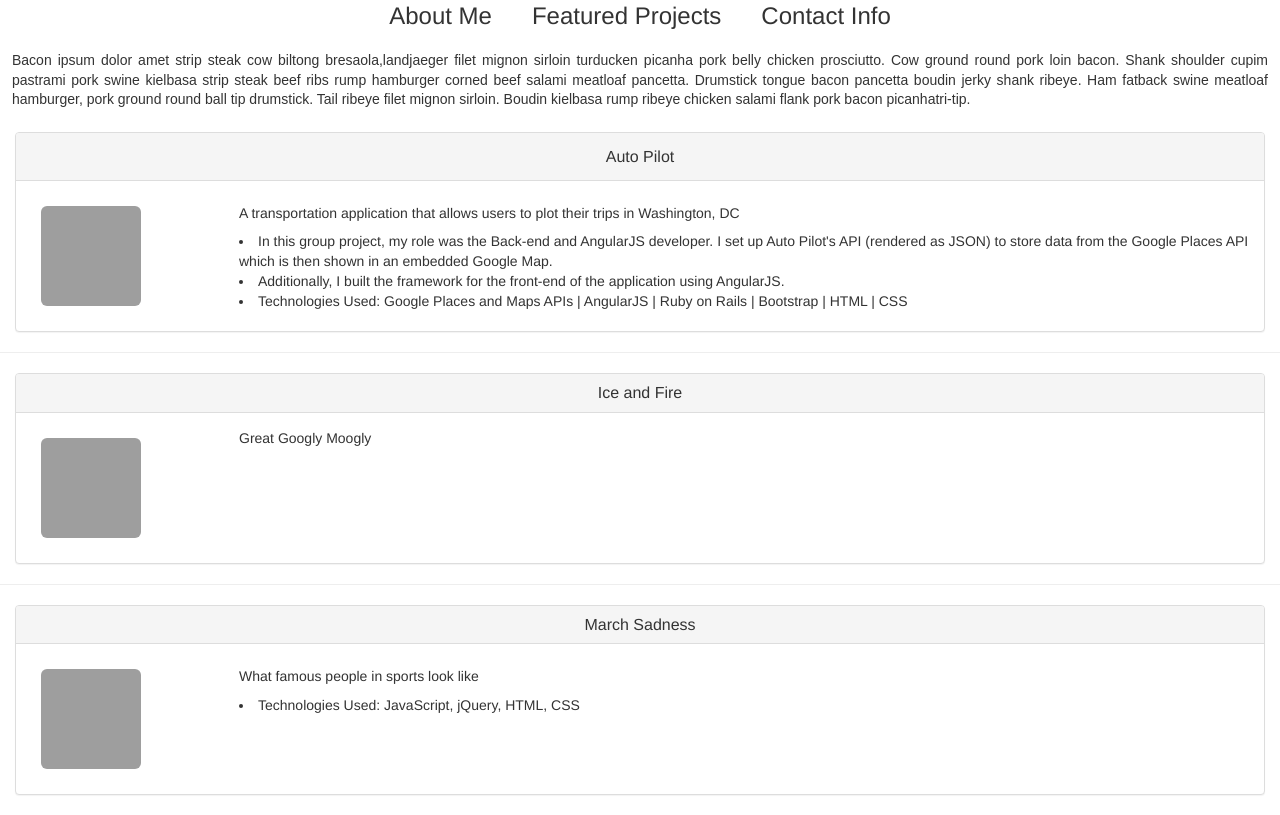
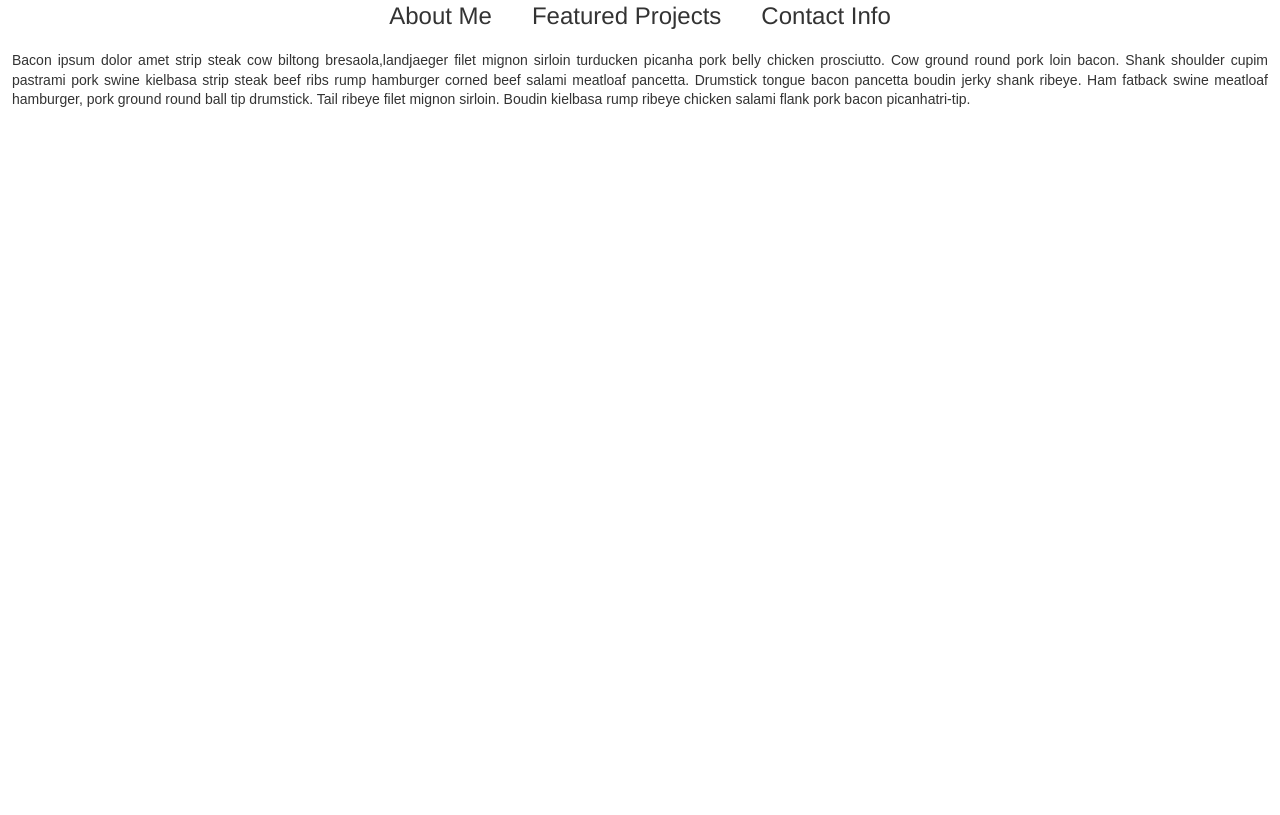
Before and after one commit to ssatyal/ssatyal.github.io, a plain HTML site: page index.html in a window 1280 px wide. Shown: the part 511-1326 px from the top of the page. After the commit the page ends 800 px from the top, so only its background shows below. Drawn offline with nearby package versions, Linux system fonts and the light colour scheme; grey boxes are pictures that could not be loaded.

Commit message:
moves project info into script

```diff
--- a/index.html
+++ b/index.html
@@ -49,57 +49,6 @@
   <div class="col-md-4"></div>
   <div class="col-md-4"></div>
 </div> -->
-<div class="panel panel-default">
-  <div class="panel-heading">
-    <h3 class="panel-title"><a href="https://auto-pilot.herokuapp.com/#/trips" target="_blank">Auto Pilot</a></h3>
-  </div>
-  <div class="panel-body">
-    <div class="row">
-      <div class="col-md-2">
-        <img src="https://maps.gstatic.com/mapfiles/maps-220.png" class="img-rounded pull-left">
-      </div>
-      <div class="col-md-10">
-        <h5>A transportation application that allows users to plot their trips in Washington, DC</h5>
-        <li>In this group project, my role was the Back-end and AngularJS developer. I set up Auto Pilot's API (rendered as JSON) to store data from the Google Places API which is then shown in an embedded Google Map.</li>
-        <li>Additionally, I built the framework for the front-end of the application using AngularJS.</li>
-        <li>Technologies Used: Google Places and Maps APIs | AngularJS | Ruby on Rails | Bootstrap | HTML | CSS</li>
-      </div>
-    </div>
-  </div>
-</div>
-<hr>
-<div class="panel panel-default">
-  <div class="panel-heading">
-    <h3 class="panel-title">Ice and Fire</h3>
-  </div>
-  <div class="panel-body">
-    <div class="row">
-      <div class="col-md-2">
-        <img src="http://www.quickhouse.ca/wp-content/uploads/edd/2015/04/STARK-SIGIL.jpg" class="img-rounded pull-left">
-      </div>
-      <div class="col-md-8">
-        Great Googly Moogly
-      </div>
-    </div>
-  </div>
-</div>
-<hr>
-<div class="panel panel-default">
-  <div class="panel-heading">
-    <h3 class="panel-title">March Sadness</h3>
-  </div>
-  <div class="panel-body">
-    <div class="row">
-      <div class="col-md-2">
-        <img src="http://a2.espncdn.com/combiner/i?img=i/espnradio/logos/the_dan_lebatard_show_1x1.jpg" class="img-rounded pull-left">
-      </div>
-      <div class="col-md-8">
-        <h5>What famous people in sports look like</h5>
-        <li>Technologies Used: JavaScript, jQuery, HTML, CSS</li>
-      </div>
-    </div>
-  </div>
-</div>
   <script src="https://maxcdn.bootstrapcdn.com/bootstrap/3.3.6/js/bootstrap.min.js" integrity="sha384-0mSbJDEHialfmuBBQP6A4Qrprq5OVfW37PRR3j5ELqxss1yVqOtnepnHVP9aJ7xS" crossorigin="anonymous"></script>
   <script src="script.js"></script>
 </body>
```
Also changed, not shown: script.js (+1 -2 lines).
